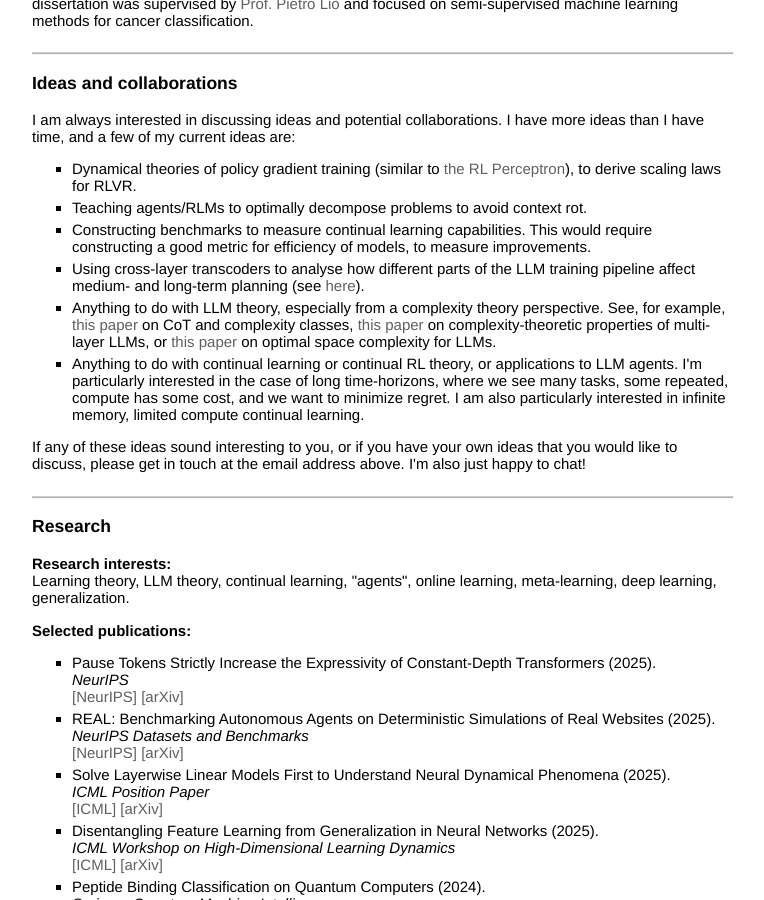
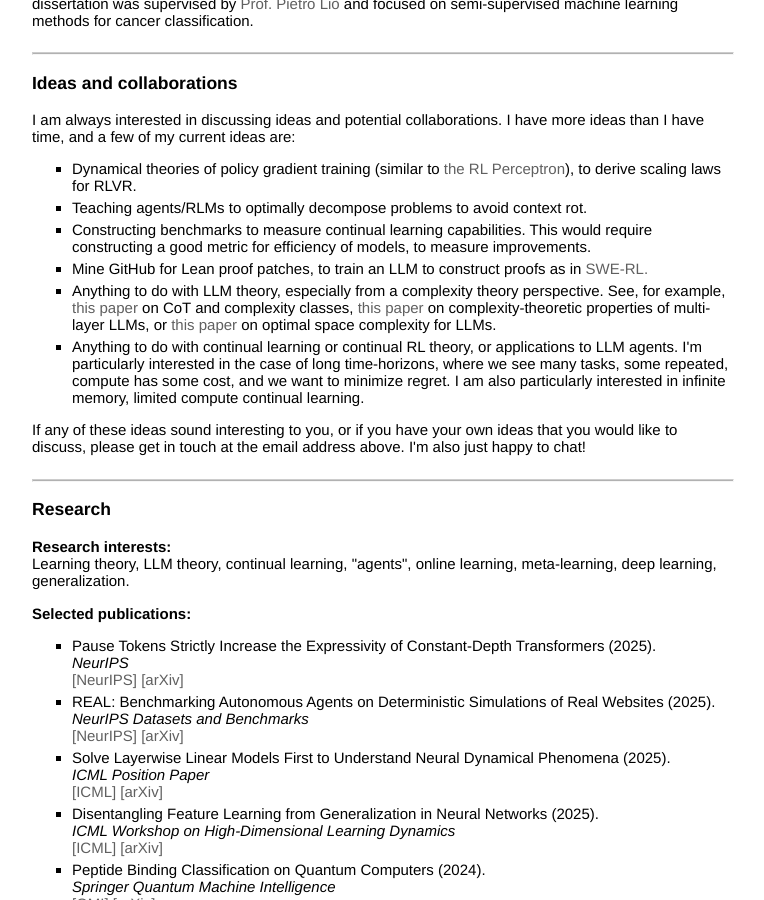
Before and after one commit to le-big-mac/le-big-mac.github.io, a Jekyll site: the page built from index.html, in a window 1280 px wide and 900 px high, scrolled down 574 px. Shown: the whole window, without its empty margins (258-1022 px from the left). Built offline with Jekyll 4.4.1, drawn with Linux system fonts in a browser that asks for light colours; a style sheet for code colours, icons or effects is not loaded.

Commit message:
Restore Lean proof mining idea, comment out transcoder ideas instead
Co-Authored-By: Claude Opus 4.6 (1M context) <noreply@anthropic.com>

```diff
--- a/index.html
+++ b/index.html
@@ -54,9 +54,9 @@ title: Charles London, University of Oxford
         <li>Dynamical theories of policy gradient training (similar to <a href="https://arxiv.org/abs/2306.10404">the RL Perceptron</a>), to derive scaling laws for RLVR.</li>
         <li>Teaching agents/RLMs to optimally decompose problems to avoid context rot.</li>
         <li>Constructing benchmarks to measure continual learning capabilities. This would require constructing a good metric for efficiency of models, to measure improvements.</li>
-        <!-- <li>Mine GitHub for Lean proof patches, to train an LLM to construct proofs as in <a href="https://arxiv.org/abs/2502.18449">SWE-RL.</a></li>
-        <li>A library for automated cross-layer transcoder construction (see <a href="https://transformer-circuits.pub/2025/attribution-graphs/methods.html">this from Anthropic</a>) in the same vein as <a href="https://github.com/EleutherAI/sparsify">Eleuther's sparsify.</a></li> -->
-        <li>Using cross-layer transcoders to analyse how different parts of the LLM training pipeline affect medium- and long-term planning (see <a href="https://github.com/EleutherAI/sparsify">here</a>).</li>
+        <li>Mine GitHub for Lean proof patches, to train an LLM to construct proofs as in <a href="https://arxiv.org/abs/2502.18449">SWE-RL.</a></li>
+        <!-- <li>A library for automated cross-layer transcoder construction (see <a href="https://transformer-circuits.pub/2025/attribution-graphs/methods.html">this from Anthropic</a>) in the same vein as <a href="https://github.com/EleutherAI/sparsify">Eleuther's sparsify.</a></li>
+        <li>Using cross-layer transcoders to analyse how different parts of the LLM training pipeline affect medium- and long-term planning (see <a href="https://github.com/EleutherAI/sparsify">here</a>).</li> -->
         <li>Anything to do with LLM theory, especially from a complexity theory perspective. See, for example, <a href="https://arxiv.org/abs/2402.12875">this paper</a> on CoT and complexity classes, <a href="https://arxiv.org/abs/2412.02975">this paper</a> on complexity-theoretic properties of multi-layer LLMs, or <a href="https://arxiv.org/abs/2503.14337">this paper</a> on optimal space complexity for LLMs.</li>
         <li>Anything to do with continual learning or continual RL theory, or applications to LLM agents. I'm particularly interested in the case of long time-horizons, where we see many tasks, some repeated, compute has some cost, and we want to minimize regret. I am also particularly interested in infinite memory, limited compute continual learning.</li>
     </ul>
```
